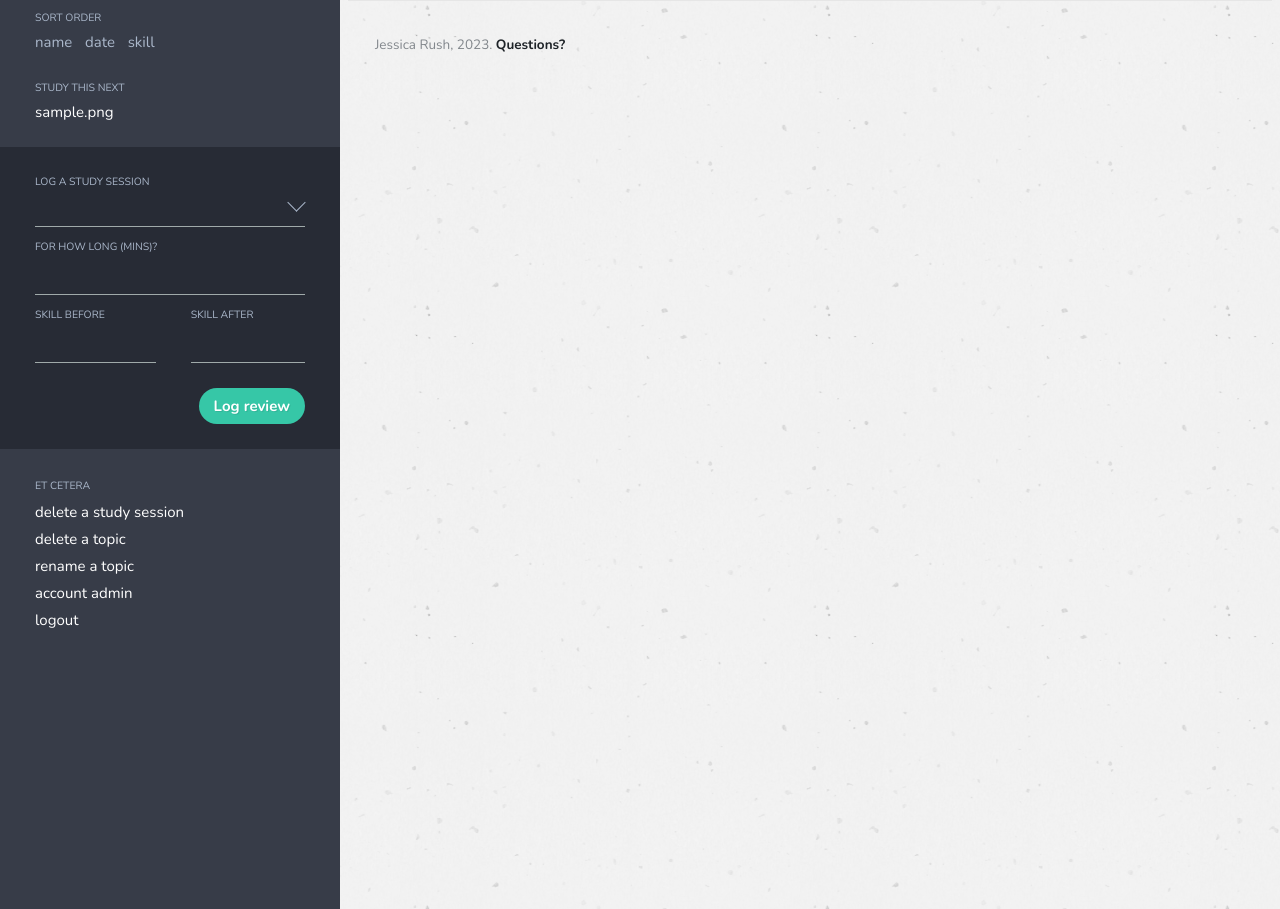
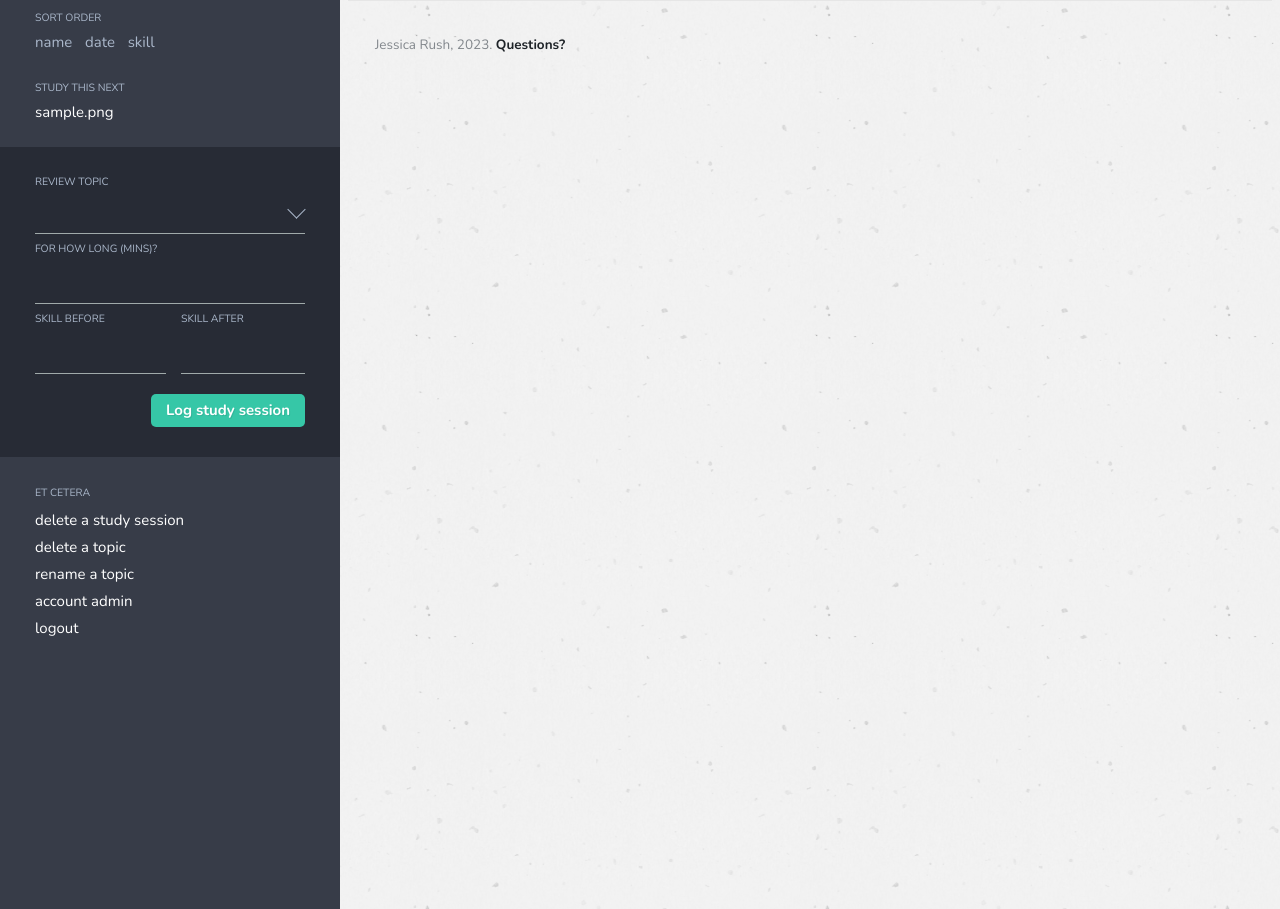
Before and after one commit to jessicarush/review-app, a Flask app: page /1 in a window 1280 px wide. Shown: the part 224-1133 px from the top of the page. Run offline with Flask 2, Linux system fonts and the light colour scheme; a user stored in the database is signed in; tables that the repository leaves empty hold one stand-in row (values such as "Sample post"); some libraries are stand-ins or nearby versions.

Commit message:
Update: PyJWT, minor css improvements

```diff
--- a/app/main/forms.py
+++ b/app/main/forms.py
@@ -12,13 +12,13 @@ from wtforms.validators import DataRequired, NumberRange, ValidationError
 
 class ReviewForm(FlaskForm):
     '''Form for entering review session data.'''
-    filename = SelectField('Log a study session', choices=[])
+    filename = SelectField('Review topic', choices=[])
     time_spent = IntegerField('For how long (mins)?', validators=[DataRequired()])
     skill_before = DecimalField(
         'Skill before', places=1, validators=[NumberRange(min=0, max=5)])
     skill_after = DecimalField(
         'Skill after', places=1, validators=[NumberRange(min=0, max=5)])
-    review_submit = SubmitField('Log review')
+    review_submit = SubmitField('Log study session')
 
 
 class DeleteReviewForm(FlaskForm):
--- a/app/static/css/base.css
+++ b/app/static/css/base.css
@@ -116,7 +116,8 @@ td {
   margin: 0 0 20px 0;
 }
 
-.secondary-heading {
+.secondary-heading,
+.label-heading {
   color: var(--subheading-color);
   font-family: var(--subheading-font);
   font-size: .7rem;
@@ -124,6 +125,7 @@ td {
   line-height: 1em;
   margin: 3em 0 .8em 0;
   text-transform: uppercase;
+  display: block;
 }
 
 .sidebar .secondary-heading:first-of-type {
@@ -241,10 +243,10 @@ td {
   font-size: inherit;
   font-weight: 700;
   line-height: 1em;
-  padding: .7em 1em;
+  padding: .6em 1em;
   text-decoration: none;
   transition: all .3s;
-  border-radius: 2em;
+  border-radius: 5px;
 }
 
 .btn--solid,
@@ -309,6 +311,10 @@ td {
 
 .content--centerd {
   margin: 35px auto;
+}
+
+.content--left {
+  margin: 35px 0;
 }
 
 .content--1col {
@@ -688,20 +694,17 @@ select:focus + .menu-arrow {
 }
 
 .sidebar-form__container {
-  padding: 25px 0;
+  padding: 30px 0;
 }
 
 .sidebar-form__field-group {
   display: flex;
   flex-direction: row;
+  gap: 15px;
 }
 
-.sidebar-form__field-group div {
+.sidebar-form__field-group > * {
   flex-grow: 1;
-}
-
-.sidebar-form__field-group div:first-child {
-  margin-right: 35px;
 }
 
 .sidebar-form__field,
@@ -739,7 +742,7 @@ select:focus + .menu-arrow {
 
 .sidebar-form__btn {
   text-align: right;
-  margin: 15px 0 0 0;
+  margin: 10px 0 0 0;
 }
 
 .update-form {
--- a/app/templates/_header.html
+++ b/app/templates/_header.html
@@ -17,7 +17,7 @@
 
 {% else %}  <!-- the user is NOT coming from /update -->
 
-  <h1 class="secondary-heading">User</h1>
+  <h1 class="secondary-heading secondary-heading--nospaceabove">User</h1>
   <a href="" class="primary primary--active" title="User settings (coming soon)">
     {{ current_user.username }}
   </a>
@@ -125,11 +125,13 @@
           <div class="menu-arrow"></div>
         </div>
 
+        <div>
         {{ review_form.time_spent.label(class="secondary-heading") }}
         {% for error in review_form.time_spent.errors %}
         <span class="form-error">* {{ error }}</span>
         {% endfor %}
         {{ review_form.time_spent(class="sidebar-form__field") }}
+        </div>
 
         <div class="sidebar-form__field-group">
           <div>
@@ -229,5 +231,4 @@
     <li><a href="{{ url_for('auth.logout') }}" class="primary primary--active">logout</a></li>
   </ul>
 
-
 {% endif %}
--- a/requirements.txt
+++ b/requirements.txt
@@ -15,7 +15,6 @@ itsdangerous==0.24
 Jinja2==2.11.3
 Mako==1.0.7
 MarkupSafe==1.1.0
-pkg-resources==0.0.0
 PyJWT==1.6.1
 python-dateutil==2.7.2
 python-dotenv==0.10.3
```
Also changed, not shown: app/templates/_head.html (line endings or trailing spaces).
